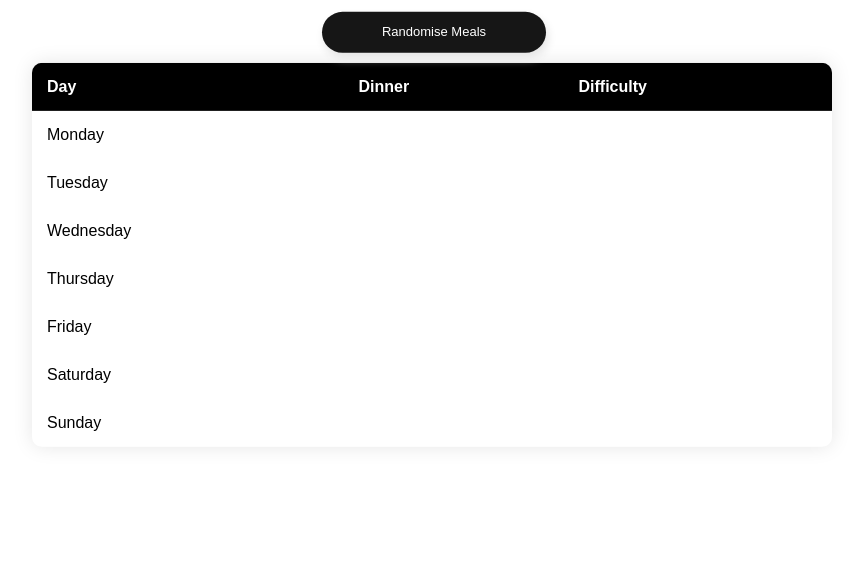
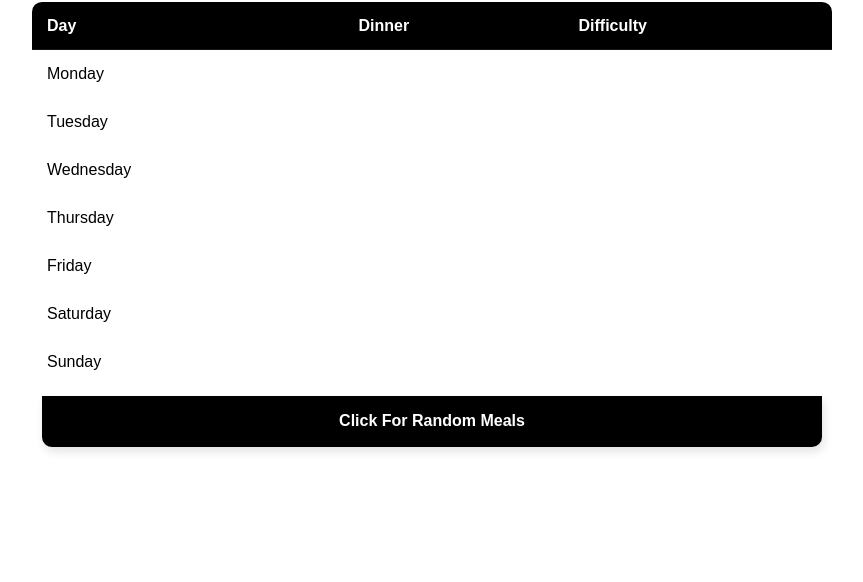
Before and after one commit to KieranWitt/DinnerPicker, a website: page dinnerpicker.html in a window 1280 px wide. Shown: the part 218-800 px from the top of the page, without its empty margins (208-1071 px from the left). Drawn offline with Linux system fonts and the light colour scheme.

Commit message:
Updates to layout and CSS

```diff
--- a/dinnerpicker.html
+++ b/dinnerpicker.html
@@ -6,7 +6,6 @@
 
 <div class='container'>
   <h2 class="background double"><span>Dinner Picker</span></h2>
-  <div class='button -dark center' onclick="selectMeal()">Randomise meals</div>
   <table>
     <thead>
     <tr>
@@ -53,6 +52,7 @@
       </tr>
     </tbody>
   </table>
+  <div class='button -dark center' onclick="selectMeal()">Click for random meals</div>
 </div>
 
 
--- a/stylesheet.css
+++ b/stylesheet.css
@@ -21,7 +21,7 @@ table {
   width: 800px;
   border-collapse: collapse;
   overflow: hidden;
-  box-shadow: 0 0 20px rgba(0, 0, 0, 0.1);
+  /*box-shadow: 0 0 20px rgba(0, 0, 0, 0.1);*/
   border-radius: 10px;
 }
 
@@ -157,12 +157,9 @@ h2.no-span {
 .button {
   display: flex;
   overflow: hidden;
-  width: 25%;
-  position: relative;
-  left: 35%;
 
   margin: 10px;
-  padding: 12px 12px;
+  padding: 15px;
 
   cursor: pointer;
   user-select: none;
@@ -175,10 +172,10 @@ h2.no-span {
 
   color: #fff;
   border: 0 none;
-  border-radius: 36px;
+  border-radius: 0px 0px 10px 10px;
 
-  font-size: 13px;
-  font-weight: 500;
+  font-size: 16px;
+  font-weight: bold;
   line-height: 1.3;
 
   -webkit-appearance: none;
@@ -203,13 +200,13 @@ h2.no-span {
 }
 
 .button:focus {
-  outline: 1px dotted #959595;
+  outline: 1px dotted black;
   outline-offset: -4px;
 }
 
 .button.-dark {
   color: #ffffff;
-  background: #161616;
+  background: black;
 }
 
 .button.-dark:focus {
```
